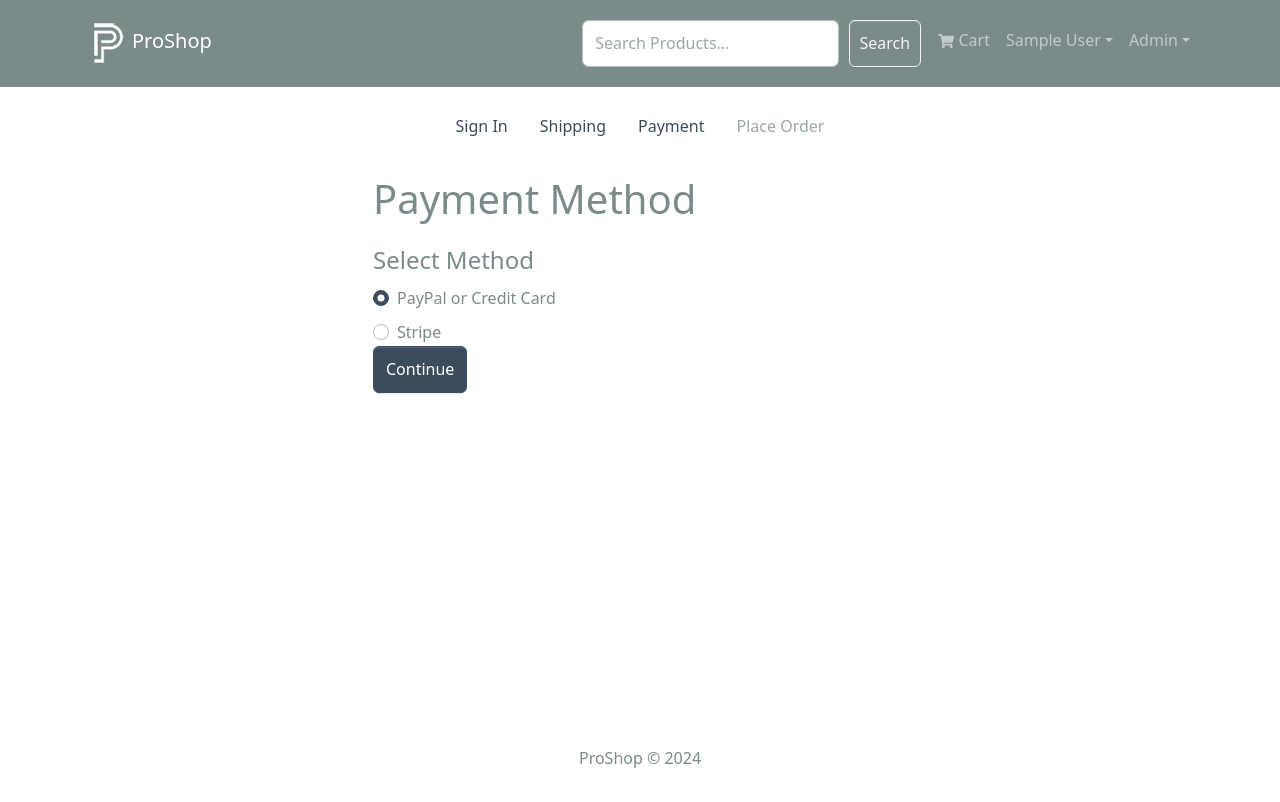
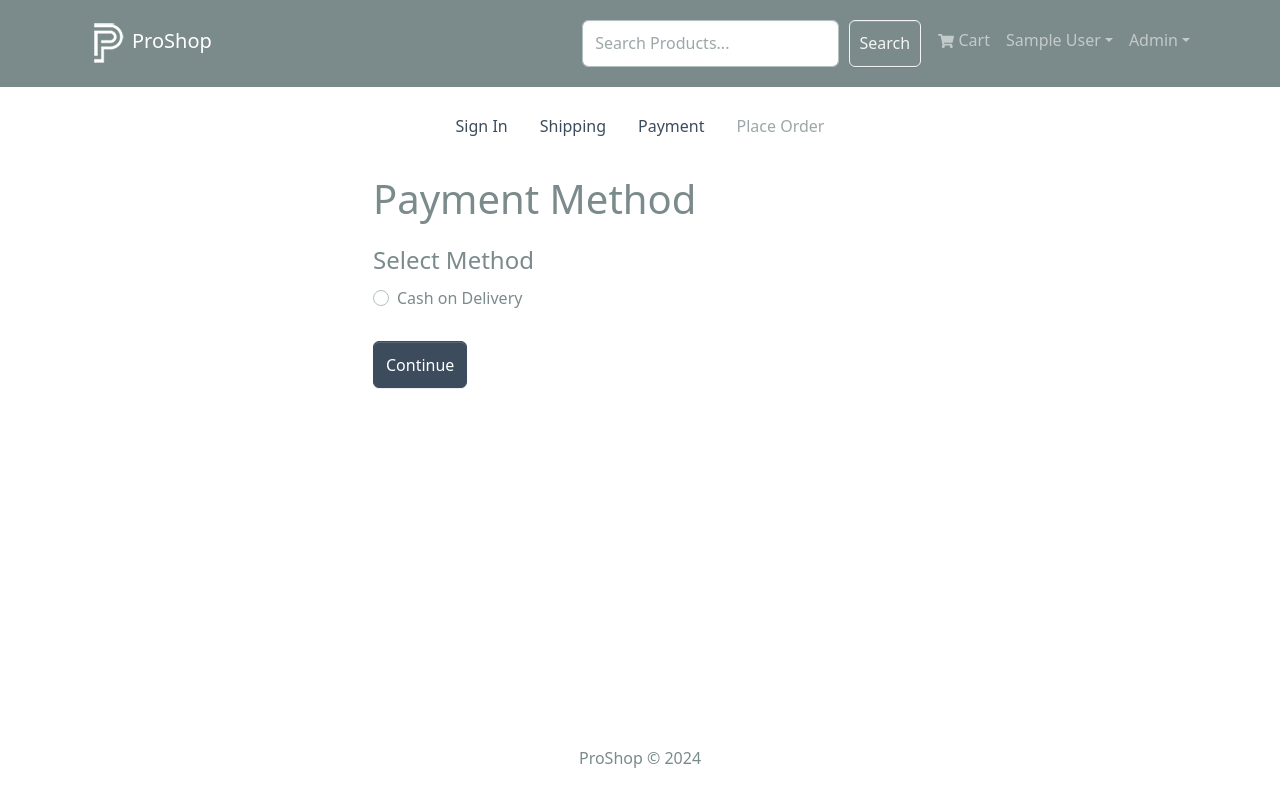
Before and after one commit to Tawfique07/proshop, a React (Create React App) app in the folder frontend/: page /payment in a window 1280 px wide. Shown: the top 802 px of the page. Built offline with nearby package versions, Linux system fonts and the light colour scheme; sample sign-in values are in the browser's storage.

Commit message:
make order paid by admin feature added

```diff
--- a/frontend/src/screens/OrderScreen.jsx
+++ b/frontend/src/screens/OrderScreen.jsx
@@ -4,7 +4,7 @@ import { useParams } from "react-router-dom";
 import { toast } from 'react-toastify';
 import Loader from "../components/Loader";
 import Message from "../components/Message";
-import { useDeliverOrderMutation, useGetOrderDetailsQuery } from "../slices/ordersApiSlice";
+import { useDeliverOrderMutation, useGetOrderDetailsQuery, usePayOrderMutation } from "../slices/ordersApiSlice";
 
 const OrderScreen = () => {
     const { id:orderId } = useParams();
@@ -13,6 +13,8 @@ const OrderScreen = () => {
     const { data:order, refetch, isLoading, error } = useGetOrderDetailsQuery(orderId);
 
     const [deliverOrder, { isLoading: loadingDeliver }] = useDeliverOrderMutation();
+    const [payOrder, {isLoading: loadingPay}] = usePayOrderMutation();
+
 
     const deliverOrderHandler = async () => {
         try {
@@ -22,6 +24,19 @@ const OrderScreen = () => {
         } catch (error) {
             toast.error(error?.data?.message || error.error);
         }
+    }
+
+    const payOrderHandler = async () => {
+
+        try {
+            await payOrder({ orderId, details: { payer: {} } });
+            refetch();
+            toast.success('Order is paid');
+        } catch (error) {
+            toast.error(error?.data?.message || error.error);
+
+        }
+
     }
 
     return isLoading ? ( <Loader /> ) : error ? ( <Message variant='danger'>{error?.data?.message || error.error}</Message> ) : (
@@ -105,10 +120,17 @@ const OrderScreen = () => {
                                     <Col>${order.totalPrice}</Col>
                                 </Row>
                             </ListGroup.Item>
-                            {userInfo && userInfo.isAdmin &&  !order.isDelivered && (
+                            {userInfo && userInfo.isAdmin && order.isPaid && !order.isDelivered && (
                                 <ListGroup.Item>
                                     {loadingDeliver ? <Loader /> : (
                                         <Button onClick={deliverOrderHandler} className='btn btn-block'>Mark As Delivered</Button>
+                                    )}
+                                </ListGroup.Item>
+                            )}
+                            {userInfo && userInfo.isAdmin &&  !order.isPaid && (
+                                <ListGroup.Item>
+                                    {loadingPay ? <Loader /> : (
+                                        <Button onClick={payOrderHandler} className='btn btn-block'>Mark As Paid</Button>
                                     )}
                                 </ListGroup.Item>
                             )}
--- a/frontend/src/screens/PaymentScreen.jsx
+++ b/frontend/src/screens/PaymentScreen.jsx
@@ -35,7 +35,7 @@ const PaymentScreen = () => {
                 <Form.Group>
                     <Form.Label as='legend'>Select Method</Form.Label>
                     <Col>
-                        <Form.Check
+                        {/* <Form.Check
                             type='radio'
                             label='PayPal or Credit Card'
                             className="my-2"
@@ -44,18 +44,26 @@ const PaymentScreen = () => {
                             value='PayPal'
                             checked
                             onChange={(e) => setPaymentMethod(e.target.value)}
-                        ></Form.Check>
-                        <Form.Check
+                        ></Form.Check> */}
+                        {/* <Form.Check
                             type='radio'
                             label='Stripe'
                             id='Stripe'
                             name='paymentMethod'
                             value='Stripe'
                             onChange={(e) => setPaymentMethod(e.target.value)}
+                        ></Form.Check> */}
+                        <Form.Check
+                            type='radio'
+                            label='Cash on Delivery'
+                            id='Stripe'
+                            name='paymentMethod'
+                            value='COD'
+                            onChange={(e) => setPaymentMethod(e.target.value)}
                         ></Form.Check>
                     </Col>
                 </Form.Group>
-                <Button type='submit' variant='primary'>Continue</Button>
+                <Button type='submit' variant='primary' className="my-4">Continue</Button>
             </Form>
         </FormContainer>
     )
--- a/frontend/src/slices/ordersApiSlice.js
+++ b/frontend/src/slices/ordersApiSlice.js
@@ -41,6 +41,13 @@ export const ordersApiSlice = apiSlice.injectEndpoints({
                 method: "PUT",
             }),
         }),
+        payOrder: builder.mutation({
+            query: ({ orderId, details }) => ({
+                url: `${ORDERS_URL}/${orderId}/pay`,
+                method: "PUT",
+                body: { ...details },
+            }),
+        }),
     }),
 });
 
@@ -51,4 +58,5 @@ export const {
     useUpdateOrderMutation,
     useGetMyOrdersQuery,
     useDeliverOrderMutation,
+    usePayOrderMutation,
 } = ordersApiSlice;
```
